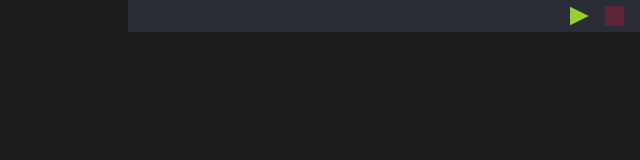
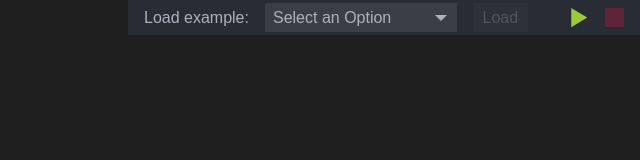
Before and after one commit to RubixDev/roost-web, a website built with webpack: page web/index.html in a window 1280 px wide. Shown: the whole page, without its empty margins (640-1280 px from the left). Built offline with nearby package versions, Linux system fonts and the light colour scheme; files whose address does not match are found by name; what monaco-editor, vscode-oniguruma, vscode-textmate would draw is missing.

Commit message:
Add examples

```diff
--- a/web/index.html
+++ b/web/index.html
@@ -14,9 +14,20 @@
 <body>
     <div id="editor"></div>
     <div id="console-container">
-        <div id="console__buttons">
-            <button id="kill-button" disabled="true"></button>
-            <button id="run-button"></button>
+        <div id="console-actionbar">
+            <div id="console-actionbar__load">
+                <span>Load example:</span>
+                <input type="checkbox" id="load-select-cb" style="display: none;">
+                <label for="load-select-cb" id="load-select">
+                    <div id="load-select__current" data-value=""><span>Select an Option</span></div>
+                </label>
+                <button id="load-button" disabled="true">Load</button>
+                <span id="load-select-error" class="red">Error while loading example</span>
+            </div>
+            <div id="console-actionbar__buttons">
+                <button id="kill-button" disabled="true"></button>
+                <button id="run-button"><div></div></button>
+            </div>
         </div>
         <div id="console"></div>
     </div>
--- a/web/src/main.ts
+++ b/web/src/main.ts
@@ -1,4 +1,15 @@
 import { initMonaco } from './monaco'
+
+const examples = [
+    {
+        name: 'Welcome',
+        file: 'welcome.ro',
+    },
+    {
+        name: 'Fibonacci',
+        file: 'fib.ro',
+    },
+]
 
 main()
 
@@ -8,6 +19,7 @@ async function main() {
         localStorage.setItem('code', editor.getValue())
     })
 
+    // --------------- Web Worker ----------------
     let roostWorker: Worker | null = null;
 
     const runButton = document.getElementById('run-button') as HTMLButtonElement
@@ -41,4 +53,54 @@ async function main() {
         }
         return worker
     }
+
+    // -------------- Example Selection --------------
+    const loadSelect = document.getElementById('load-select') as HTMLLabelElement
+    const loadSelectInput = document.getElementById('load-select-cb') as HTMLInputElement
+    const loadSelectError = document.getElementById('load-select-error') as HTMLSpanElement
+    const currentOption = document.getElementById('load-select__current') as HTMLDivElement
+    const loadButton = document.getElementById('load-button') as HTMLButtonElement
+    for (const example of examples) {
+        const exampleOption = document.createElement('div')
+        exampleOption.className = 'load-select-option'
+        exampleOption.innerHTML = `<span>${example.name}</span>`
+        loadSelect.appendChild(exampleOption)
+        exampleOption.addEventListener('click', () => {
+            currentOption.innerHTML = exampleOption.innerHTML
+            currentOption.setAttribute('data-value', example.file)
+            loadButton.disabled = false
+        })
+    }
+
+    let mouseOverSelect = false
+    loadSelect.onmouseover = () => mouseOverSelect = true
+    loadSelect.onmouseout  = () => mouseOverSelect = false
+    window.addEventListener('mousedown', () => {
+        if (loadSelectInput.checked && !mouseOverSelect)
+            loadSelectInput.checked = false
+    })
+
+    loadButton.addEventListener('click', async () => {
+        loadButton.disabled = true
+        const res = await fetch(`examples/${currentOption.getAttribute('data-value')}`)
+        if (!res.ok) {
+            loadButton.disabled = false
+            loadSelectError.style.display = 'block'
+
+            loadButton.style.backgroundColor = 'var(--red)'
+            loadButton.style.color = 'var(--bg-light)'
+            setTimeout(() => {
+                loadButton.style.backgroundColor = ''
+                loadButton.style.color = ''
+                loadButton.style.transitionDuration = '500ms'
+                setTimeout(() => loadButton.style.transitionDuration = '', 500)
+            }, 200)
+
+            return
+        }
+        const code = await res.text()
+        editor.setValue(code)
+        loadButton.disabled = false
+        loadSelectError.style.display = 'none'
+    })
 }
--- a/web/src/monaco.ts
+++ b/web/src/monaco.ts
@@ -48,15 +48,7 @@ export async function initMonaco(): Promise<monaco.editor.IStandaloneCodeEditor>
 
     const savedCode = localStorage.getItem('code')
     const editor = monaco.editor.create(element, {
-        value: savedCode != null ? savedCode : [
-            `fun fib(n) {`,
-            `    return n < 2 ? n : fib(n-1) + fib(n-2)`,
-            `}`,
-            ``,
-            `for (n in 2..=20)`,
-            `    printl('fib(' + n + ') = ' + fib(n))`,
-            ``,
-        ].join('\n'),
+        value: savedCode != null ? savedCode : '',
         language: 'roost',
         theme: 'vs-dark',
         minimap: {
--- a/web/style.css
+++ b/web/style.css
@@ -2,6 +2,7 @@
     --bg: #1e1e1e;
     --bg-light: #282c34;
     --fg: #abb2bf;
+    --fg-dark: #393e47;
     --red: #ff616e;
     --cyan: #4cd1e0;
     --dark-gray: #4f5666;
@@ -50,21 +51,121 @@ body {
     font-family: monospace;
     color: var(--fg);
     font-size: 14px;
-    height: calc(100% - 4rem);
+    height: calc(100% - 4.2rem);
     line-height: 19px;
     overflow-y: auto;
 }
 
-#console__buttons {
+#console-actionbar {
     width: 100%;
     box-sizing: border-box;
-    height: 2rem;
+    height: 2.2rem;
+    padding-inline: 1rem;
+    gap: 1rem;
+    background-color: var(--bg-light);
+    display: flex;
+    flex-direction: row;
+    align-items: center;
+    justify-content: space-between;
+}
+
+#console-actionbar__load {
+    color: var(--fg);
+    font-family: sans-serif;
+    height: 1.8rem;
+    min-width: 25rem;
+    display: flex;
+    flex-direction: row;
+    gap: 1rem;
+    align-items: center;
+}
+
+#load-select {
+    background-color: var(--fg-dark);
+    width: 12rem;
+    height: 100%;
+    position: relative;
+    cursor: pointer;
+    user-select: none;
+}
+
+#load-select__current::after {
+    content: '';
+    position: absolute;
+    border-style: solid;
+    border-width: .4rem .4rem 0 .4rem;
+    border-color: var(--fg) transparent transparent transparent;
+    top: 50%;
+    right: .6rem;
+    transform: translateY(-50%);
+}
+
+/* #load-select-cb:checked + label #load-select__current::after {
+    transform: rotate(180deg);
+} */
+
+#load-select > * {
+    height: 100%;
+    padding-inline-start: .5rem;
+    display: flex;
+    align-items: center;
+}
+
+.load-select-option {
+    background-color: var(--bg-light);
+}
+
+#load-select-cb:not(:checked) + label .load-select-option {
+    display: none !important;
+}
+
+.load-select-option:hover {
+    background-color: var(--fg-dark);
+}
+
+#load-button {
+    border: none;
+    background-color: var(--fg-dark);
+    color: var(--fg);
+    height: 100%;
+    cursor: pointer;
+    font-size: 16px;
+    font-family: sans-serif;
+    padding-inline: .6rem;
+    transition-property: background-color, color;
+    transition-duration: 100ms;
+}
+
+#load-select-error {
+    display: none;
+}
+
+@media screen and (max-width: 44rem) {
+    #console-actionbar__load > span:first-of-type {
+        display: none;
+    }
+}
+
+@media screen and (max-width: 37rem) {
+    #console-actionbar__load {
+        min-width: 15rem;
+    }
+
+    #load-select-error {
+        display: none !important;
+    }
+}
+
+@media screen and (min-width: 150.0001vh) and (max-width: 110rem) {
+    #load-select-error {
+        display: none !important;
+    }
+}
+
+#console-actionbar__buttons {
     display: flex;
     flex-direction: row-reverse;
-    align-items: center;
     gap: 1rem;
-    padding-inline: 1rem;
-    background-color: var(--bg-light);
 }
 
 #run-button, #kill-button {
@@ -76,6 +177,13 @@ body {
 }
 
 #run-button {
+    background-color: transparent;
+    padding: 0 .1rem;
+}
+
+#run-button > div {
+    width: 100%;
+    height: 100%;
     background-color: yellowgreen;
     clip-path: polygon(
         0 0,
@@ -88,12 +196,16 @@ body {
     background-color: crimson;
 }
 
-#kill-button:disabled {
+button:disabled {
     opacity: 30%;
     cursor: unset;
 }
 
-/* ------------- Colors ------------ */
+button:not(:disabled):hover {
+    filter: brightness(90%);
+}
+
+/* ------------- Font style ------------ */
 .bold {
     font-weight: bold;
 }
```
Also changed, not shown: 3 other files.
